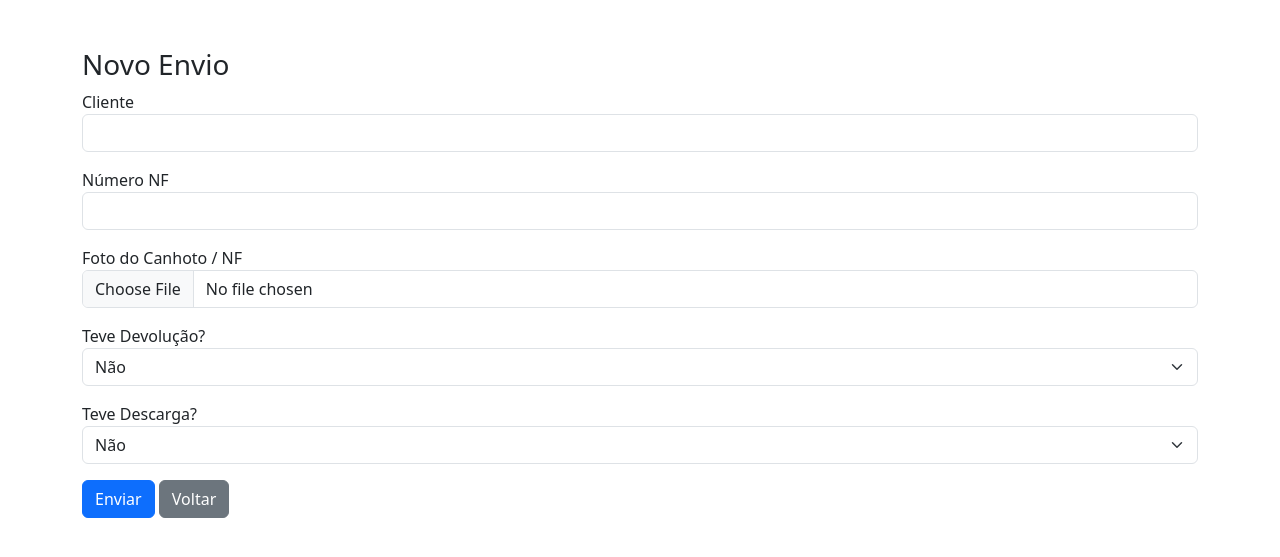
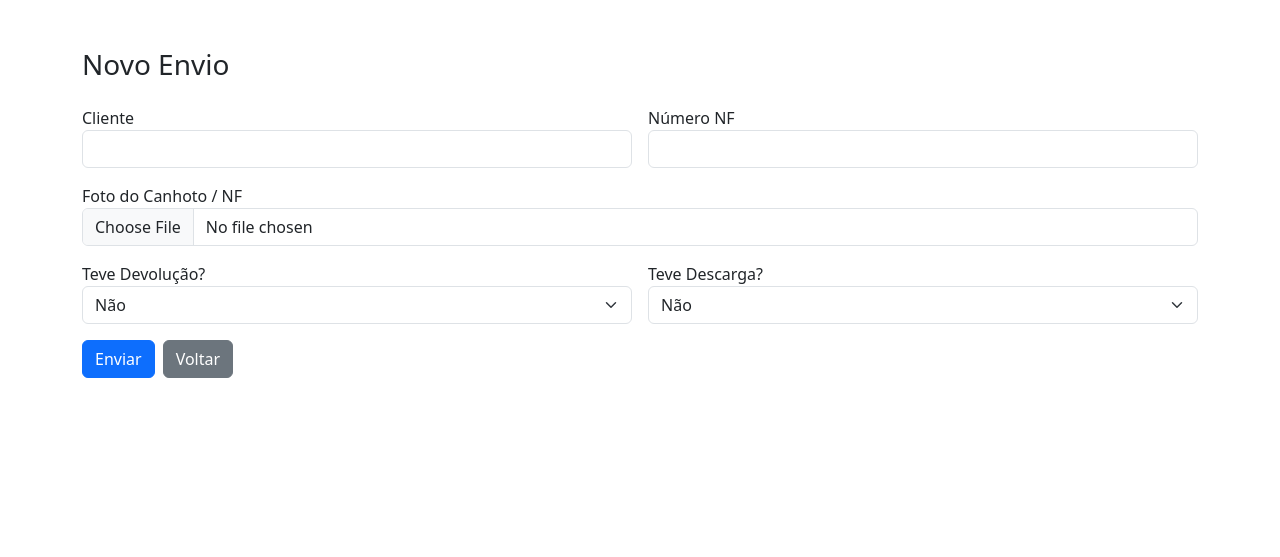
Before and after one commit to dataflowb2b-glitch/workflowcbr, a Flask app: page /novo_envio in a window 1280 px wide. Shown: the top 557 px of the page. Run offline with Flask 3, Linux system fonts and the light colour scheme; the visitor is signed in with stand-in values (Sample User, id 1); parts of the project's set-up code (start-up, migrations or seed data) failed here and were passed over.

Commit message:
Update novo_envio.html

```diff
--- a/templates/novo_envio.html
+++ b/templates/novo_envio.html
@@ -2,36 +2,33 @@
 <html lang="pt-BR">
 <head>
     <meta charset="UTF-8">
+    <meta name="viewport" content="width=device-width, initial-scale=1">
     <title>Novo Envio</title>
     <link href="https://cdn.jsdelivr.net/npm/bootstrap@5.3.0/dist/css/bootstrap.min.css" rel="stylesheet">
 </head>
 <body>
 <div class="container mt-5">
-    <h3>Novo Envio</h3>
+    <h3 class="mb-4">Novo Envio</h3>
 
     <form method="POST" action="{{ url_for('novo_envio') }}" enctype="multipart/form-data">
+        <div class="row g-3">
 
-        <!-- Cliente -->
-        <div class="mb-3">
+            <div class="col-12 col-md-6">
                 <label>Cliente</label>
                 <input type="text" class="form-control" name="cliente" required>
             </div>
 
-        <!-- Número NF -->
-        <div class="mb-3">
+            <div class="col-12 col-md-6">
                 <label>Número NF</label>
                 <input type="text" class="form-control" name="numero_nf" required>
             </div>
 
-        <!-- Foto NF / Canhoto -->
-        <div class="mb-3">
+            <div class="col-12">
                 <label>Foto do Canhoto / NF</label>
-            <input type="file" class="form-control" name="foto_canhoto"
-                   accept="image/*" capture="environment" required>
+                <input type="file" class="form-control" name="foto_canhoto" accept="image/*" capture="environment" required>
             </div>
 
-        <!-- Teve Devolução? -->
-        <div class="mb-3">
+            <div class="col-12 col-md-6">
                 <label>Teve Devolução?</label>
                 <select class="form-select" name="teve_devolucao" id="teve_devolucao_select">
                     <option value="Não" selected>Não</option>
@@ -39,8 +36,7 @@
                 </select>
             </div>
 
-        <!-- Tipo de Devolução -->
-        <div class="mb-3" id="tipo_devolucao_container" style="display:none;">
+            <div class="col-12 col-md-6" id="tipo_devolucao_container" style="display:none;">
                 <label>Tipo de Devolução</label>
                 <select class="form-select" name="tipo_devolucao" id="tipo_devolucao_select">
                     <option value="Falta">Falta</option>
@@ -48,18 +44,12 @@
                 </select>
             </div>
 
-        <!-- Foto Devolução -->
-        <div class="mb-3" id="foto_devolucao_container" style="display:none;">
+            <div class="col-12" id="foto_devolucao_container" style="display:none;">
                 <label>Foto da Devolução</label>
-            <input type="file" class="form-control"
-                   name="foto_devolucao"
-                   id="foto_devolucao_input"
-                   accept="image/*"
-                   capture="environment">
+                <input type="file" class="form-control" name="foto_devolucao" id="foto_devolucao_input" accept="image/*" capture="environment">
             </div>
 
-        <!-- Teve Descarga? -->
-        <div class="mb-3">
+            <div class="col-12 col-md-6">
                 <label>Teve Descarga?</label>
                 <select class="form-select" name="teve_descarga" id="teve_descarga_select">
                     <option value="Não" selected>Não</option>
@@ -67,20 +57,17 @@
                 </select>
             </div>
 
-        <!-- Foto Descarga -->
-        <div class="mb-3" id="foto_descarga_container" style="display:none;">
+            <div class="col-12" id="foto_descarga_container" style="display:none;">
                 <label>Foto da Descarga</label>
-            <input type="file"
-                   class="form-control"
-                   name="foto_descarga"
-                   id="foto_descarga_input"
-                   accept="image/*"
-                   capture="environment">
+                <input type="file" class="form-control" name="foto_descarga" id="foto_descarga_input" accept="image/*" capture="environment">
             </div>
 
+            <div class="col-12 d-flex flex-wrap gap-2 mt-3">
                 <button type="submit" class="btn btn-primary">Enviar</button>
                 <a href="{{ url_for('meus_envios') }}" class="btn btn-secondary">Voltar</a>
+            </div>
 
+        </div>
     </form>
 </div>
 
@@ -94,9 +81,6 @@
     const descargaContainer = document.getElementById('foto_descarga_container');
     const inputDescarga = document.getElementById('foto_descarga_input');
 
-    // ==========================
-    // DEVOLUÇÃO
-    // ==========================
     devolucaoSelect.addEventListener('change', function() {
         if (this.value === 'Sim') {
             tipoDevolucaoContainer.style.display = 'block';
@@ -110,9 +94,6 @@
         }
     });
 
-    // ==========================
-    // DESCARGA
-    // ==========================
     descargaSelect.addEventListener('change', function() {
         if (this.value === 'Sim') {
             descargaContainer.style.display = 'block';
```
Lines whose indentation alone changed are shown as unchanged.
